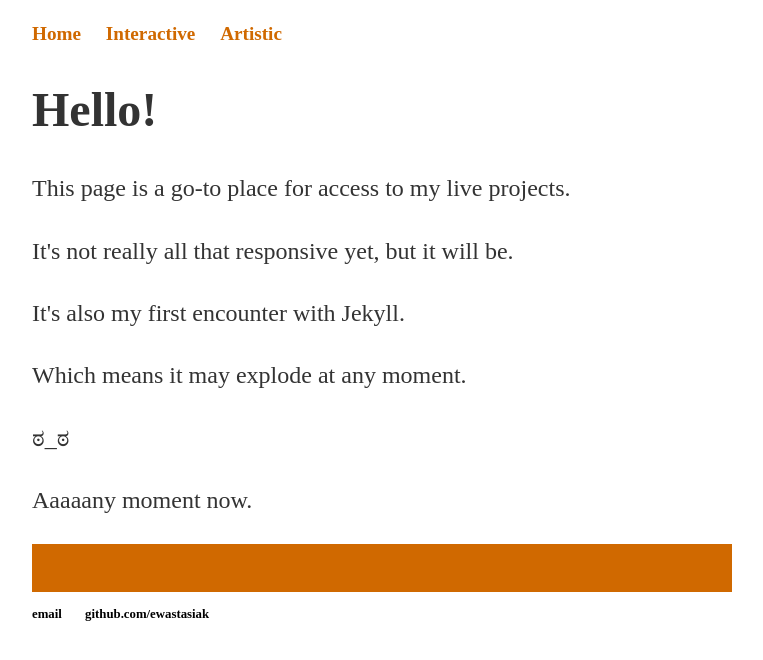
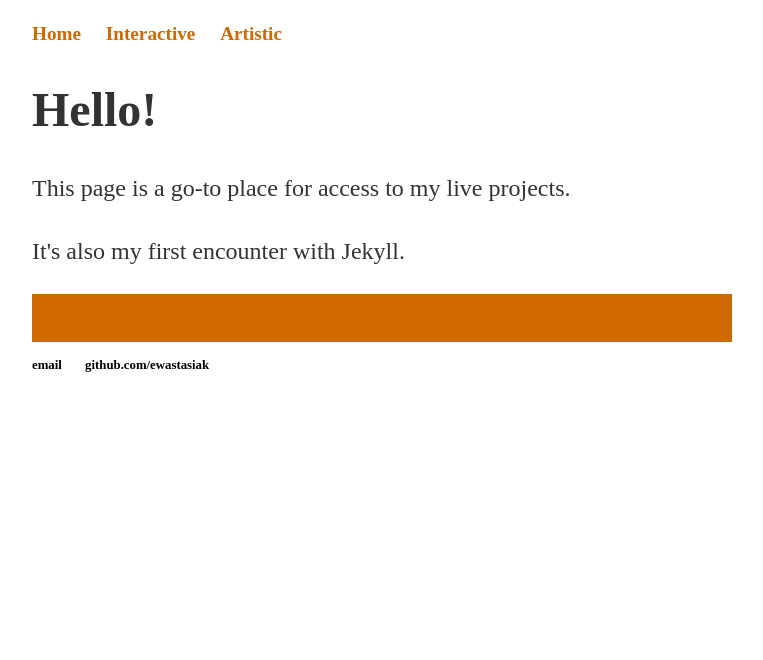
Before and after one commit to ewastasiak/Showcase, a Jekyll site: the page built from index.html, in a window 1280 px wide. Shown: the top 660 px of the page, without its empty margins (258-1021 px from the left). Built offline with Jekyll 4.4.1, drawn with Linux system fonts in a browser that asks for light colours; nearby versions of some CDN libraries; library files that are not in the unit come from our copies.

Commit message:
Updated 'index.html' via CloudCannon

```diff
--- a/index.html
+++ b/index.html
@@ -3,11 +3,7 @@ layout: default
 title: Ewa Stasiak | Projects Hub
 ---
 <div class="blurb">
-        		<h1>Hello!</h1>
-				<p>This page is a go-to place for access to my live projects.</p>
-				<p>It's not really all that responsive yet, but it will be.</p>
-				<p>It's also my first encounter with Jekyll.</b>
-				<p>Which means it may explode at any moment.</p>
-				<p> ಠ_ಠ</p>
-				<p>Aaaaany moment now.</p>
-    		</div><!-- /.blurb -->
+    <h1>Hello!</h1>
+    <p>This page is a go-to place for access to my live projects.</p>
+    <p>It's also my first encounter with Jekyll.</b>
+</div><!-- /.blurb -->
```
